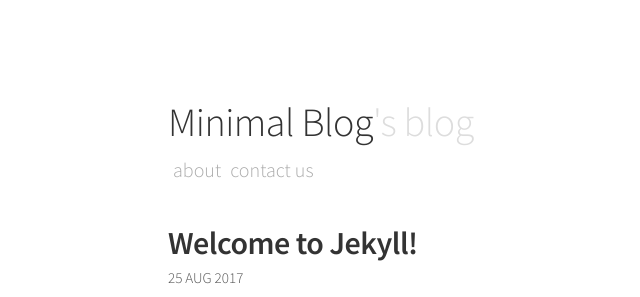
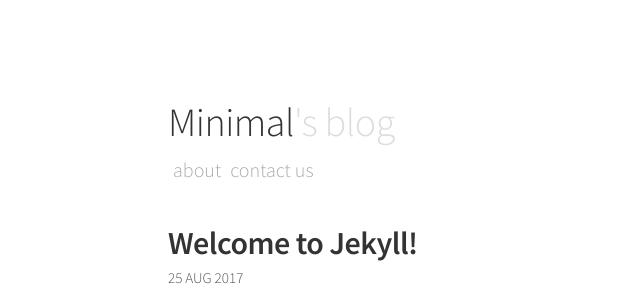
Before and after one commit to PedroPauloML/minimalblog, a Jekyll site: the page built from index.html, in a window 1280 px wide. Shown: the top 297 px of the page, without its empty margins (112-752 px from the left). Built offline with Jekyll 4.4.1, drawn with Linux system fonts in a browser that asks for light colours.

```diff
--- a/_config.yml
+++ b/_config.yml
@@ -13,7 +13,7 @@
 # you will see them accessed via {{ site.title }}, {{ site.email }}, and so on.
 # You can create any custom variable you would like, and they will be accessible
 # in the templates via {{ site.myvariable }}.
-title: Minimal Blog
+title: Minimal
 email: blog@minimal.com
 description: "Esse é um blog minimilista criado para aprender como funciona essa
               ferramenta linda que é o Jekyll."
@@ -28,7 +28,7 @@ theme: minima
 plugins:
   - jekyll-feed
 # permalink: /:categories/:year/:month/:day/:title
-permalink: /:year/:month/:day/:title
+permalink: :year/:month/:day/:title
 
 # Exclude from processing.
 # The following items will not be processed, by default. Create a custom list
--- a/_includes/header.html
+++ b/_includes/header.html
@@ -4,7 +4,7 @@
   </h1>
   <nav class="masthead-nav">
     {% for page in site.pages %}
-      <a href="{{ site.baseurl }}/{{ page.url }}">{{ page.title }}</a>
+      <a href="{{ site.baseurl }}{{ page.url }}">{{ page.title }}</a>
     {% endfor %}
   </nav>
 </header>
--- a/_layouts/default.html
+++ b/_layouts/default.html
@@ -3,7 +3,7 @@
 <head>
   <meta charset="utf-8">
   <meta name="viewport" content="width=device-width, initial-scale=1">
-  <title>{% if page.title %}{{ page.title }}{% else %}{{ site.name }}{% endif %}</title>
+  <title>{% if page.title %}{{ page.title | append: " - Minimal" }}{% else %}{{ site.title }}{% endif %}</title>
   <link rel="stylesheet" href="//fonts.googleapis.com/css?family=Source+Sans+Pro:300,300i,600">
   <link rel="stylesheet" href="{{ site.baseurl }}/assets/main.css">
 </head>
--- a/index.html
+++ b/index.html
@@ -13,7 +13,7 @@ layout: default
     <div class="content list">
       <div class="list-item">
         <h2 class="list-post-title">
-          <a href="{{ site.baseurl }}/{{ post.url }}">{{ post.title }}</a>
+          <a href="{{ site.baseurl }}{{ post.url }}">{{ post.title }}</a>
         </h2>
         <div class="list-post-date">
           <time>{{ post.date | date_to_string }}</time>
```
